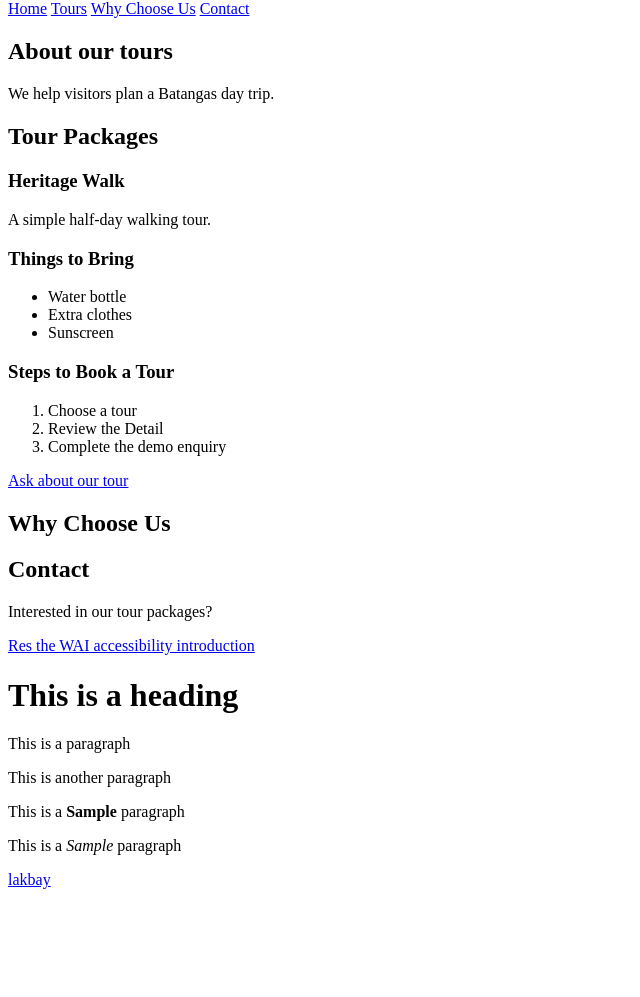
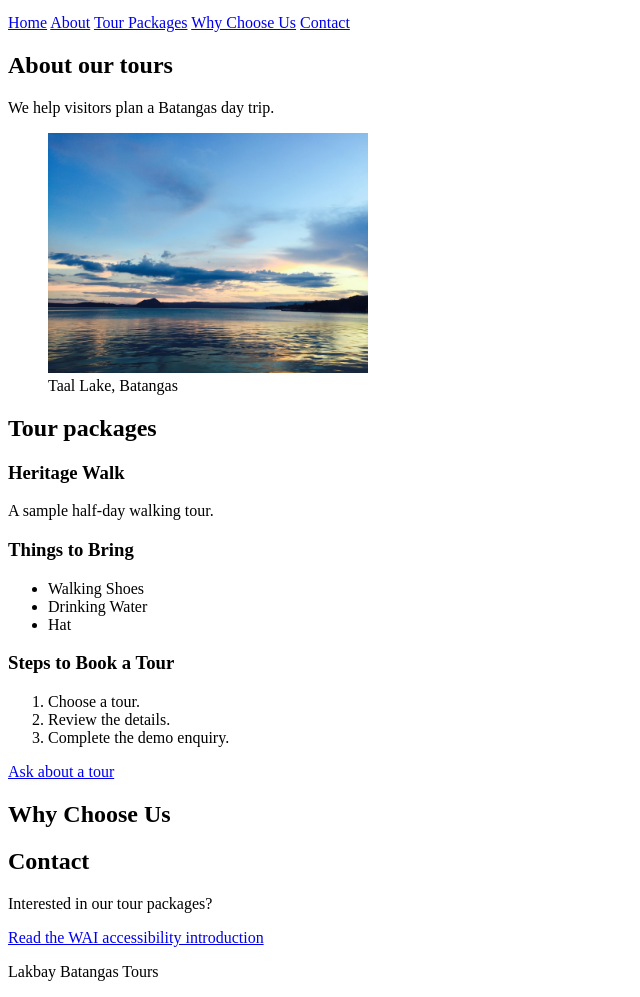
Before and after one commit to Lucypearl09/lakbay-batangas-tours, a plain HTML site: page index.html in a window 1280 px wide. Shown: the part 66-1063 px from the top of the page, without its empty margins (0-640 px from the left). Before the commit the page ends 963 px from the top, so only its background shows below. Drawn offline with Linux system fonts and the light colour scheme.

Commit message:
week 11 day 2 (add image)

```diff
--- a/index.html
+++ b/index.html
@@ -1,62 +1,73 @@
-<doctype! html>
-<html>
+<!DOCTYPE html>
+<html lang="en">
 <head>
   <meta charset="UTF-8">
   <meta name="viewport" content="width=device-width, initial-scale=1.0">
+   <link rel="icon" type="image/png" href="assets/lakbay-batangas.png">
   <title>Lakbay Batangas Tours</title>
 </head>
 <body>
   <header id="home">
     <h1>Lakbay Batangas Tours</h1>
-	</header>
     <nav>
       <a href="#home">Home</a>
-		<a href="#tours">Tours</a>
-		<a href="#why-choose-us">Why Choose Us</a>
+      <a href="#about">About</a>
+      <a href="#tours">Tour Packages</a>
+      <a href="#why-us">Why Choose Us</a>
       <a href="#contact">Contact</a>
     </nav>
+  </header>
+
   <main>
     <section id="about">
       <h2>About our tours</h2>
       <p>We help visitors plan a Batangas day trip.</p>
+      <figure>
+        <img src="assets/taal-lake.jpg" alt="taal-lake" width="320" height="240">
+        <figcaption>Taal Lake, Batangas</figcaption>
+      </figure>
+
     </section>
+
     <section id="tours">
-		<h2>Tour Packages</h2>
+      <h2>Tour packages</h2>
+
       <h3>Heritage Walk</h3>
-		<p>A simple half-day walking tour.</p>
+      <p>A sample half-day walking tour.</p>
+
       <h3>Things to Bring</h3>
       <ul>
-			<li>Water bottle</li>
-			<li>Extra clothes</li>
-			<li>Sunscreen</li>
+        <li>Walking Shoes</li>
+        <li>Drinking Water</li>
+        <li>Hat</li>
       </ul>
+
       <h3>Steps to Book a Tour</h3>
       <ol>
-			<li>Choose a tour</li>
-			<li>Review the Detail</li>
-			<li>Complete the demo enquiry</li>
+        <li>Choose a tour.</li>
+        <li>Review the details.</li>
+        <li>Complete the demo enquiry.</li>
       </ol>
-		<a href="#tours">Ask about our tour</a>
+
+      <a href="#contact">Ask about a tour</a>
     </section>
-	<section id="why-choose-us">
+
+    <section id="why-us">
       <h2>Why Choose Us</h2>
     </section>
+
     <section id="contact">
       <h2>Contact</h2>
       <p>Interested in our tour packages?</p>
-		<a href="https://www.w3.org/WAI/">Res the WAI accessibility introduction</a>
+
+      <a href="https://www.w3.org/WAI/">
+  Read the WAI accessibility introduction
+</a>
     </section>
   </main>
 
-	<h1>This is a heading</h1>
-	<p>This is a paragraph</p>
-	<p>This is another paragraph</p>
-	<p>This is a <strong>Sample</strong> paragraph</p>
-	<p>This is a <em>Sample</em> paragraph</p>
-
-
-
-	<a href="https://www.google.com/search?gs_ssp=eJzj4tTP1Tcwiq-ozDNg9OJISixJzEtPLAYARWoGww&q=batangas&oq=batangas&gs_lcrp=EgZjaHJvbWUqCggBEC4YsQMYgAQyBggAEEUYOTIKCAEQLhixAxiABDIKCAIQLhixAxiABDIGCAMQRRg7MgoIBBAAGLEDGIAEMgYIBRBFGDwyBggGEEUYPDIGCAcQRRg80gEIMzk2NmowajmoAgawAgHxBfVtdKvdKLNE&sourceid=chrome&source=chrome.ob&ie=UTF-8">lakbay</a>
-
+  <footer>
+    <p>Lakbay Batangas Tours</p>
+  </footer>
 </body>
 </html>
```
Also changed, not shown: assets/taal-lake.jpg (added), 1 other file. Lines whose indentation alone changed are shown as unchanged.
